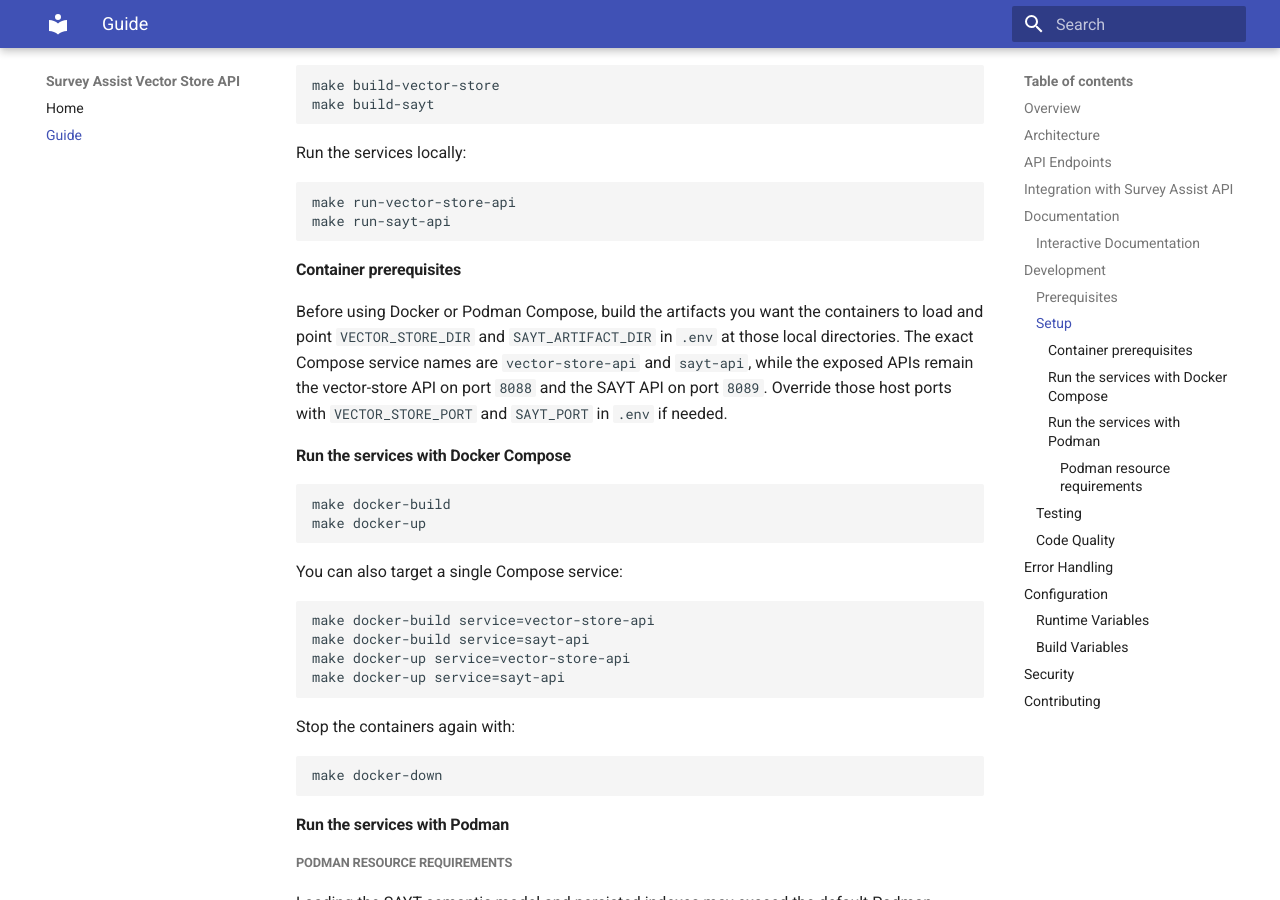
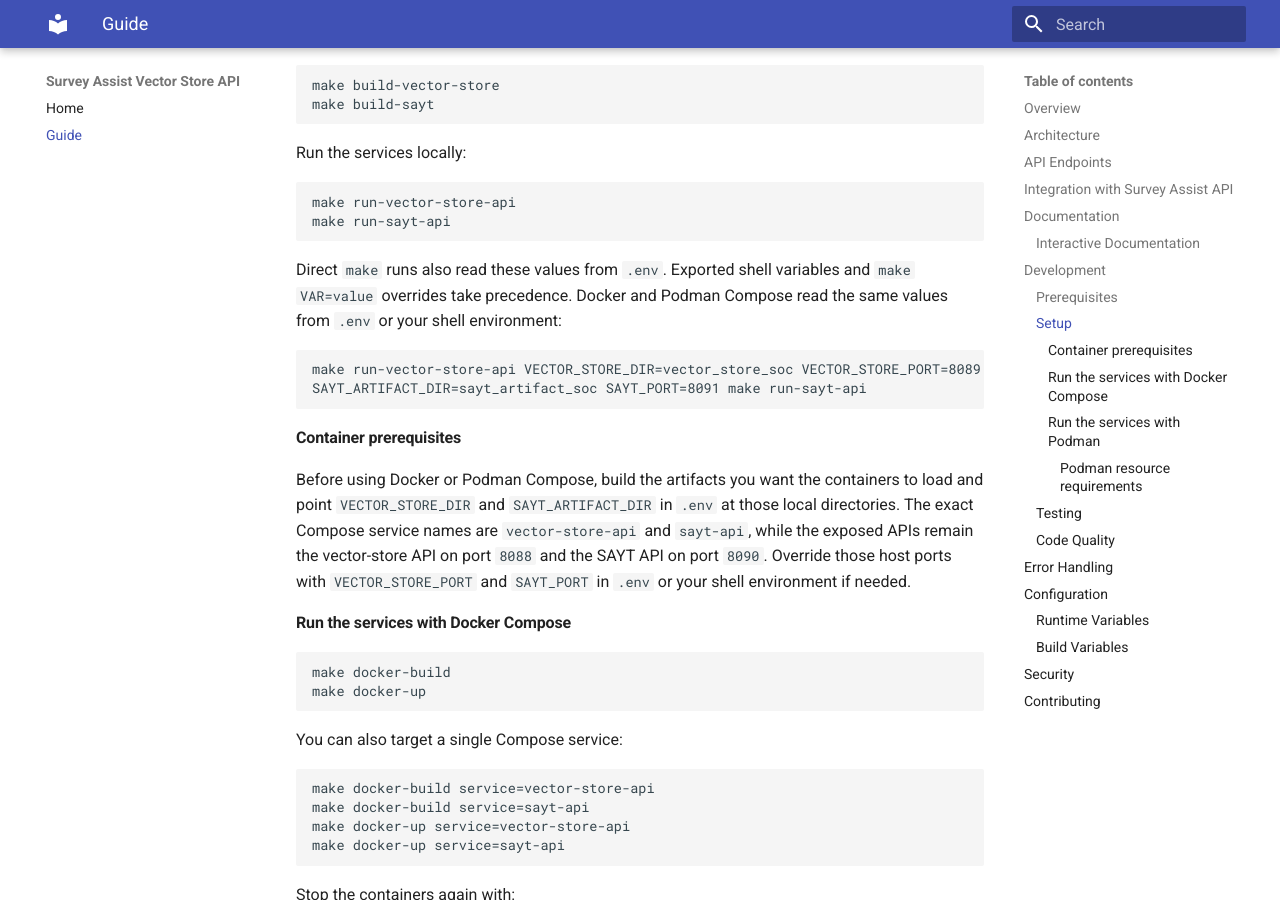
Before and after one commit to ONSdigital/survey-assist-vector-store-api, an MkDocs documentation site: the page built from docs/guide.md, in a window 1280 px wide and 900 px high, scrolled down 2729 px. Built offline with MkDocs 1.6.1 and Material for MkDocs 9.7.7, drawn with Linux system fonts in a browser that asks for light colours; some of the changed text lies outside the part shown.

Commit message:
refactor(api): Add configurable ports in Makefile targets for api runs

````diff
--- a/compose.yaml
+++ b/compose.yaml
@@ -27,6 +27,6 @@
     environment:
       SAYT_ARTIFACT_DIR: /app/${SAYT_ARTIFACT_DIR:-sayt_artifact}
     ports:
-      - "${SAYT_PORT:-8089}:8089"
+      - "${SAYT_PORT:-8090}:8090"
     volumes:
       - ./${SAYT_ARTIFACT_DIR:-sayt_artifact}:/app/${SAYT_ARTIFACT_DIR:-sayt_artifact}:ro
--- a/docs/guide.md
+++ b/docs/guide.md
@@ -14,7 +14,7 @@
 The repository is organised around two service entrypoints plus shared helpers:
 
 - `survey_assist_vector_store_api.vector_store_api.main:app` runs the vector-store API on port `8088`
-- `survey_assist_vector_store_api.sayt_api.main:app` runs the SAYT API on port `8089`
+- `survey_assist_vector_store_api.sayt_api.main:app` runs the SAYT API on port `8090`
 - `scripts/build_vector_store_artifacts.py` builds embedding artifacts used by the vector-store API
 - `scripts/build_sayt_artifacts.py` builds SAYT artifacts used by the SAYT API
 
@@ -25,7 +25,7 @@
 The main local endpoints are:
 
 - Vector-store docs: `http://localhost:8088/docs`
-- SAYT docs: `http://localhost:8089/docs`
+- SAYT docs: `http://localhost:8090/docs`
 - Vector-store search: `POST /v1/search-index`
 - Vector-store configuration: `GET /v1/configuration`
 - SAYT suggestions: `POST /v1/suggestions`
@@ -104,13 +104,23 @@
 make run-sayt-api
 ```
 
+Direct `make` runs also read these values from `.env`. Exported shell
+variables and `make VAR=value` overrides take precedence. Docker and Podman
+Compose read the same values from `.env` or your shell environment:
+
+```bash
+make run-vector-store-api VECTOR_STORE_DIR=vector_store_soc VECTOR_STORE_PORT=8089
+SAYT_ARTIFACT_DIR=sayt_artifact_soc SAYT_PORT=8091 make run-sayt-api
+```
+
 #### Container prerequisites
+
 Before using Docker or Podman Compose, build the artifacts you want the containers to
 load and point `VECTOR_STORE_DIR` and `SAYT_ARTIFACT_DIR` in `.env` at those
 local directories. The exact Compose service names are `vector-store-api` and
 `sayt-api`, while the exposed APIs remain the vector-store API on port `8088`
-and the SAYT API on port `8089`. Override those host ports with
-`VECTOR_STORE_PORT` and `SAYT_PORT` in `.env` if needed.
+and the SAYT API on port `8090`. Override those host ports with
+`VECTOR_STORE_PORT` and `SAYT_PORT` in `.env` or your shell environment if needed.
 
 #### Run the services with Docker Compose
 
````
Also changed, not shown: README.md (+12 -2 lines), docs/index.md (+2 -2 lines), 3 other files.
